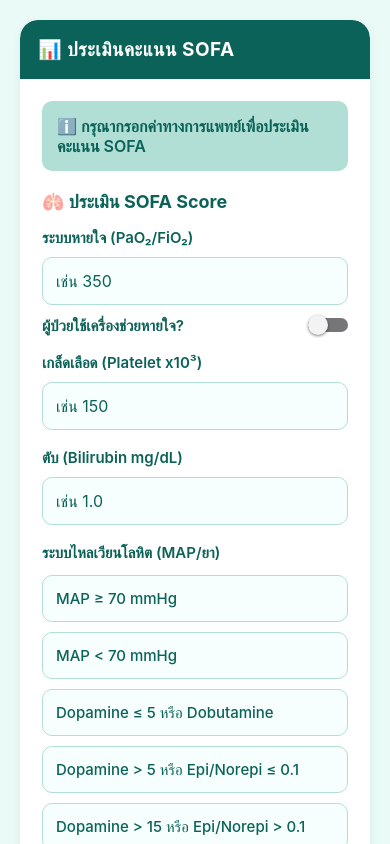
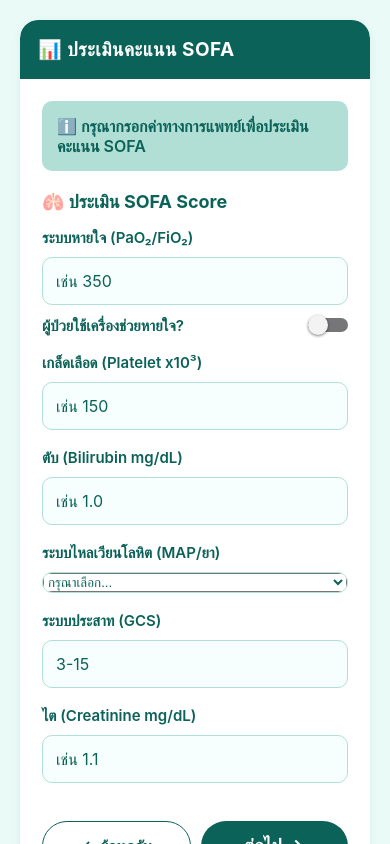
Before and after one commit to SirFamily/project-screening-patients, a React Native app: screen /PatientSOFA in a window 390 px wide. Built offline with nearby package versions, Linux system fonts and the light colour scheme.

Commit message:
feat: Enhance PatientAPACHEScreen and PatientSOFAScreen with KeyboardAvoidingView for better input handling

```diff
--- a/screen/PatientAPACHEScreen.js
+++ b/screen/PatientAPACHEScreen.js
@@ -1,6 +1,5 @@
-
 import React, { useState } from 'react';
-import { View, Text, StyleSheet, TextInput, TouchableOpacity, ScrollView, Switch } from 'react-native';
+import { View, Text, StyleSheet, TextInput, TouchableOpacity, ScrollView, Switch, KeyboardAvoidingView, Platform } from 'react-native';
 import { SafeAreaView } from 'react-native-safe-area-context';
 import { usePatientContext } from '../context/PatientContext';
 import { useNavigation } from '@react-navigation/native';
@@ -164,6 +163,11 @@ const PatientAPACHEScreen = () => {
 
   return (
     <SafeAreaView style={{ flex: 1, backgroundColor: '#eafaf7' }}>
+      <KeyboardAvoidingView
+        style={{ flex: 1 }}
+        behavior={Platform.OS === 'ios' ? 'padding' : 'height'}
+        keyboardVerticalOffset={Platform.OS === 'ios' ? 0 : 20}
+      >
         <ScrollView contentContainerStyle={styles.container}>
           <View style={styles.card}>
             <View style={styles.cardHeader}>
@@ -223,6 +227,7 @@ const PatientAPACHEScreen = () => {
             </View>
           </View>
         </ScrollView>
+      </KeyboardAvoidingView>
     </SafeAreaView>
   );
 };
--- a/screen/PatientSOFAScreen.js
+++ b/screen/PatientSOFAScreen.js
@@ -1,9 +1,9 @@
-
 import React, { useState } from 'react';
-import { View, Text, StyleSheet, TextInput, TouchableOpacity, ScrollView, Switch } from 'react-native';
+import { View, Text, StyleSheet, TextInput, TouchableOpacity, ScrollView, Switch, KeyboardAvoidingView, Platform } from 'react-native';
 import { SafeAreaView } from 'react-native-safe-area-context';
 import { usePatientContext } from '../context/PatientContext';
 import { useNavigation } from '@react-navigation/native';
+import { Picker } from '@react-native-picker/picker';
 
 const PatientSOFAScreen = () => {
   const { patientData, updatePatientData } = usePatientContext();
@@ -108,6 +108,11 @@ const PatientSOFAScreen = () => {
 
   return (
     <SafeAreaView style={{ flex: 1, backgroundColor: '#eafaf7' }}>
+      <KeyboardAvoidingView
+        style={{ flex: 1 }}
+        behavior={Platform.OS === 'ios' ? 'padding' : 'height'}
+        keyboardVerticalOffset={Platform.OS === 'ios' ? 0 : 20}
+      >
         <ScrollView contentContainerStyle={styles.container}>
           <View style={styles.card}>
             <View style={styles.cardHeader}>
@@ -128,7 +133,7 @@ const PatientSOFAScreen = () => {
                   placeholder="เช่น 350"
                   keyboardType="numeric"
                   value={formData.respiration}
-                onChangeText={text => setFormData({...formData, respiration: text})}
+                  onChangeText={text => setFormData({ ...formData, respiration: text })}
                 />
                 <View style={styles.switchContainer}>
                   <Text style={styles.switchLabel}>ผู้ป่วยใช้เครื่องช่วยหายใจ?</Text>
@@ -149,7 +154,7 @@ const PatientSOFAScreen = () => {
                   placeholder="เช่น 150"
                   keyboardType="numeric"
                   value={formData.platelets}
-                onChangeText={text => setFormData({...formData, platelets: text})}
+                  onChangeText={text => setFormData({ ...formData, platelets: text })}
                 />
               </View>
 
@@ -161,28 +166,32 @@ const PatientSOFAScreen = () => {
                   placeholder="เช่น 1.0"
                   keyboardType="numeric"
                   value={formData.bilirubin}
-                onChangeText={text => setFormData({...formData, bilirubin: text})}
+                  onChangeText={text => setFormData({ ...formData, bilirubin: text })}
                 />
               </View>
 
               {/* Cardiovascular */}
               <View style={styles.inputGroup}>
                 <Text style={styles.label}>ระบบไหลเวียนโลหิต (MAP/ยา)</Text>
-              <View style={styles.optionsContainer}>
-                {cardiovascularOptions.map((option) => (
-                  <TouchableOpacity
-                    key={option.value}
-                    style={[
-                      styles.optionButton,
-                      formData.cardiovascular === option.value && styles.selectedOption
-                    ]}
-                    onPress={() => setFormData({...formData, cardiovascular: option.value})}
+                <View style={{
+                  borderWidth: 1.5,
+                  borderColor: '#b2dfd5',
+                  borderRadius: 10,
+                  backgroundColor: '#f6fffd',
+                  marginTop: 2,
+                  overflow: 'hidden',
+                }}>
+                  <Picker
+                    selectedValue={formData.cardiovascular}
+                    onValueChange={value => setFormData({ ...formData, cardiovascular: value })}
+                    style={{ color: '#0b6258' }}
+                    dropdownIconColor="#0b6258"
                   >
-                    <Text style={formData.cardiovascular === option.value ? styles.selectedOptionText : styles.optionText}>
-                      {option.label}
-                    </Text>
-                  </TouchableOpacity>
+                    <Picker.Item label="กรุณาเลือก..." value="" />
+                    {cardiovascularOptions.map(option => (
+                      <Picker.Item key={option.value} label={option.label} value={option.value} />
                     ))}
+                  </Picker>
                 </View>
               </View>
 
@@ -194,7 +203,7 @@ const PatientSOFAScreen = () => {
                   placeholder="3-15"
                   keyboardType="numeric"
                   value={formData.cns}
-                onChangeText={text => setFormData({...formData, cns: text})}
+                  onChangeText={text => setFormData({ ...formData, cns: text })}
                 />
               </View>
 
@@ -206,7 +215,7 @@ const PatientSOFAScreen = () => {
                   placeholder="เช่น 1.1"
                   keyboardType="numeric"
                   value={formData.renal}
-                onChangeText={text => setFormData({...formData, renal: text})}
+                  onChangeText={text => setFormData({ ...formData, renal: text })}
                 />
               </View>
 
@@ -221,6 +230,7 @@ const PatientSOFAScreen = () => {
             </View>
           </View>
         </ScrollView>
+      </KeyboardAvoidingView>
     </SafeAreaView>
   );
 };
```
Lines whose indentation alone changed are shown as unchanged.
